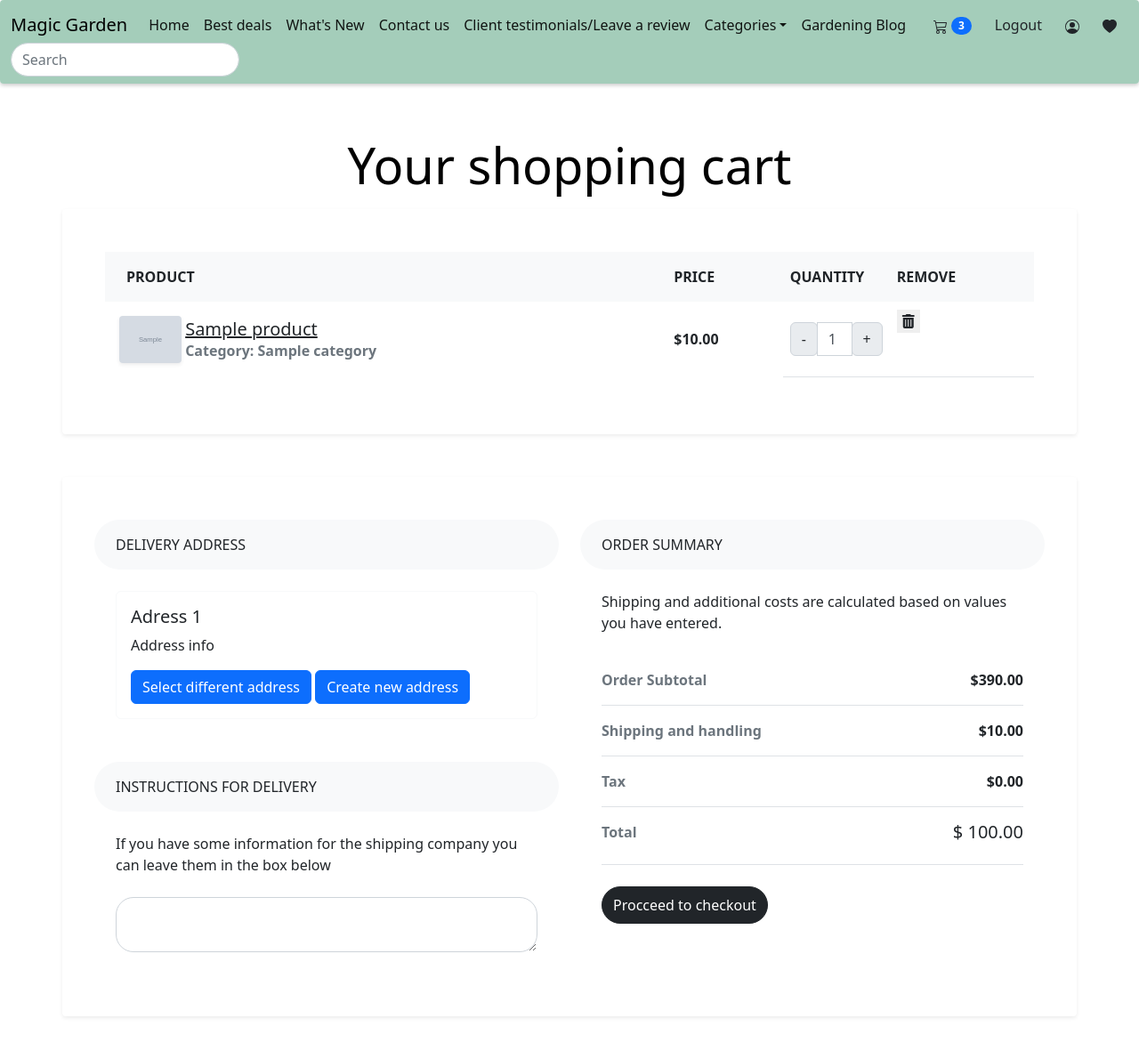
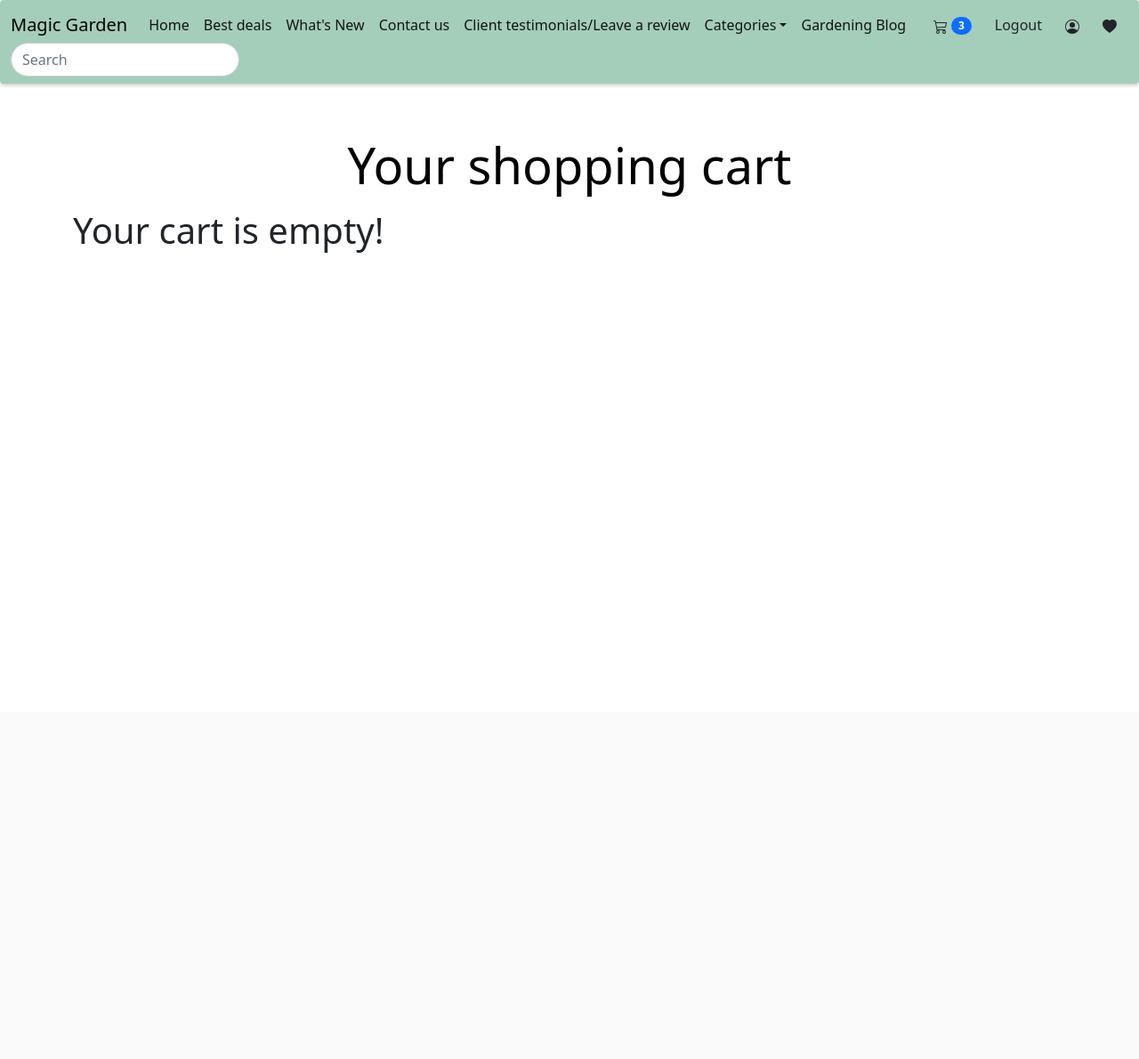
Before and after one commit to ipaulaandreea/ecommerce, a Django app: page /cart in a window 1280 px wide. Shown: the whole page at 89% size. After the commit the page ends 284 px from the top, so only its background shows below. Run offline with Django 4.2, Linux system fonts and the light colour scheme; a user stored in the database is signed in; tables that the repository leaves empty hold one stand-in row (values such as "Sample post"); grey boxes marked "Sample" are stand-in pictures; some libraries are stand-ins or nearby versions.

Commit message:
fixed cart display

```diff
--- a/ecommerce_project/ecommerce_app/static/cart.css
+++ b/ecommerce_project/ecommerce_app/static/cart.css
@@ -1,3 +1,32 @@
 .display-4{
   color: black
 }
+
+.cart-content,
+.cart-summary,
+#empty-cart,
+.loader {
+  display: none;
+}
+
+.loader {
+  border: 16px solid #f3f3f3;
+  border-radius: 50%;
+  border-top: 16px solid #3498db;
+  width: 120px;
+  height: 120px;
+  -webkit-animation: spin 2s linear infinite; /* Safari */
+  animation: spin 2s linear infinite;
+  margin: auto;
+}
+
+/* Safari */
+@-webkit-keyframes spin {
+  0% { -webkit-transform: rotate(0deg); }
+  100% { -webkit-transform: rotate(360deg); }
+}
+
+@keyframes spin {
+  0% { transform: rotate(0deg); }
+  100% { transform: rotate(360deg); }
+}
--- a/ecommerce_project/ecommerce_app/static/js/functions.js
+++ b/ecommerce_project/ecommerce_app/static/js/functions.js
@@ -1,12 +1,88 @@
-// const REMOVE_FROM_CART_BUTTONS = document.getElementsByClassName("trash-btn");
-debugger;
-// console.log(REMOVE_FROM_CART_BUTTONS)
+$(document).ready(function() {
+  console.log( "ready!" );
+  displayCart();
+});
 
-function remove_item(productId) {
-  // let id=document.getElementById("myvariable");
-  // let selecteditem=id;
-  console.log(productId)
+let displayCart = () => {
+  let localSessionCart = localStorage.getItem('cart');
+  if (localSessionCart) {
+    displayCartContent(JSON.parse(localSessionCart));
+  } else {
+    displayCartIsEmpty();
+  }
+}
 
-// REMOVE_FROM_CART_BUTTONS.addEventListener('click', remove_item())
+let displayCartIsEmpty = () => {
+  $("#empty-cart").css("display", "block");
+}
 
+let displayCartContent = (cartData) => {
+  $(".loader").css("display", "block");
+  $.ajax({
+    url: 'api/products/products_data',
+    method: 'GET',
+    data: {
+      productIds: JSON.stringify(Object.keys(cartData))
+    },
+    success: function(response) {
+      console.log(response);
+      let productsData = (JSON.parse(response.response))
+      generateProductsTable(productsData);
+    },
+    error: function(xhr, status, error) {
+      console.error(error);
+    }
+  });
 }
+
+let generateProductsTable = (productsData) => {
+  let rows = [];
+  productsData.forEach(data => {
+    rows.push(createRow(data))
+  });
+
+  rows.map(row => {
+    $('#cart-table tbody').append(row);
+  });
+
+  $('.loader').css('display', 'none');
+  $('.cart-content').css('display', 'block');
+}
+
+let createRow = (productData) => {
+  return `<tr>
+  <th scope="row" class="border-0">
+    <div class="p-2">
+      <img src="` + productData.imageUrl + `" alt="" width="70" class="img-fluid rounded shadow-sm">
+      <div class="ml-3 d-inline-block align-middle">
+        <h5 class="mb-0">` + productData.title + `</h5>
+      </div>
+    </div>
+  </th>
+  <td class="border-0 align-middle"><strong>` + productData.price + ` $</strong></td>
+  <td class="border-10 align-middle" width="120px">
+    <div class="cart-product-quantity" width="130px">
+      <div class="input-group quantity">
+          <div class="input-group-prepend decrement-btn" style="cursor: pointer">
+              <span class="input-group-text">-</span>
+          </div>
+          <input type="text" class="qty-input form-control" maxlength="2" max="10" value="1">
+          <div class="input-group-append increment-btn" style="cursor: pointer">
+              <span class="input-group-text">+</span>
+          </div>
+      </div>
+    </div>
+
+  </td>
+  <td id="remove_from_cart">
+      <input type="hidden" value="` + productData.id + `" name="cartitem_product">
+      <button type="submit" class="trash-btn border-0 align-middle" id="remove-` + productData.id + `"
+      onclick="remove_item(` + productData.id + `)">
+        <a href="" class="text-dark">
+          <i class="fa fa-trash"></i>
+        </a>
+      </button>
+  </td>
+  </td>
+  </tr>`;
+}
--- a/ecommerce_project/ecommerce_app/templates/ecommerce_app/cart.html
+++ b/ecommerce_project/ecommerce_app/templates/ecommerce_app/cart.html
@@ -11,20 +11,26 @@
 
 <br></br>
 <br></br>
+
 <div class="px-4 px-lg-0">
     <!-- For demo purpose -->
     <div class="container text-white py-2 text-center">
       <h1 class="display-4">Your shopping cart</h1>
     </div>
+
     <!-- End -->
   {% comment %} {% for orderitem in orderitems  %} {% endcomment %}
     <div class="pb-5">
       <div class="container">
-        <div class="row">
+        <div class="loader"></div>
+        <div id="empty-cart" class="row">
+          <h1>Your cart is empty!</h1>
+        </div>
+        <div class="row cart-content">
           <div class="col-lg-12 p-5 bg-white rounded shadow-sm mb-5">
             <!-- Shopping cart table -->
             <div class="table-responsive">
-              <table class="table">
+              <table id="cart-table" class="table">
                 <thead>
                   <tr>
                     <th scope="col" class="border-0 bg-light">
@@ -41,60 +47,14 @@
                     </th>
                   </tr>
                 </thead>
-
-                <tbody>
-                  {% for cartitem in cartitems %}
-                  <tr>
-                    <th scope="row" class="border-0">
-                      <div class="p-2">
-                        <img src="{{cartitem.product.imageURL}}" alt="" width="70" class="img-fluid rounded shadow-sm">
-                        <div class="ml-3 d-inline-block align-middle">
-                          <h5 class="mb-0"> <a href="#" class="text-dark d-inline-block align-middle">{{cartitem.product}}</a></h5><span class="text-muted font-weight-normal font-italic d-block">Category: {{cartitem.product.category}}</span>
-                        </div>
-                      </div>
-                    </th>
-                    <td class="border-0 align-middle"><strong>${{cartitem.product.price}}</strong></td>
-                    <td class="border-10 align-middle" width="120px">
-                      <div class="cart-product-quantity" width="130px">
-                        <div class="input-group quantity">
-                            <div class="input-group-prepend decrement-btn" style="cursor: pointer">
-                                <span class="input-group-text">-</span>
-                            </div>
-                            <input type="text" class="qty-input form-control" maxlength="2" max="10" value="1">
-                            <div class="input-group-append increment-btn" style="cursor: pointer">
-                                <span class="input-group-text">+</span>
-
-                            </div>
-                        </div>
-                      </div>
-
-                  </td>
-
-
-                  <td id="remove_from_cart">
-
-                    {% comment %} <form action="{%url "remove_from_cart"%}" method="POST">
-                    {% csrf_token %} {% endcomment %}
-                        {% comment %} <input type="hidden" value="{{cartitem.product})" name="cartitem_product"> {% endcomment %}
-                        <button type="submit" class="trash-btn border-0 align-middle" id="remove-{{cartitem.product.id}}" onclick="remove_item({{cartitem.product.id}})">
-                          <a href="" class="text-dark">
-                            <i class="fa fa-trash"></i>
-                          </a>
-                        </button>
-                  </td>
-                        {% endfor %}     {% comment %} </form> {% endcomment %}
-
-                  </td>
-
-                  </tr>
-
+                <tbody id="table-rows">
                 </tbody>
               </table>
             </div>
             <!-- End -->
           </div>
         </div>
-        <div class="row py-5 p-4 bg-white rounded shadow-sm">
+        <div class="row py-5 p-4 bg-white rounded shadow-sm cart-summary">
           <div class="col-lg-6">
             <div class="bg-light rounded-pill px-4 py-3 text-uppercase font-weight-bold">Delivery address</div>
             <div class="p-4">
--- /dev/null
+++ b/ecommerce_project/ecommerce_app/urls/api/product/urls.py
@@ -0,0 +1,6 @@
+from django.urls import path
+from ecommerce_app.views.api.product import views
+
+urlpatterns = [
+    path("products_data", views.productsData, name="productsData"),
+]
--- /dev/null
+++ b/ecommerce_project/ecommerce_app/urls/api/urls.py
@@ -0,0 +1,5 @@
+from django.urls import include, path
+
+urlpatterns= [
+    path("products/", include("ecommerce_app.urls.api.product.urls"))
+]
--- a/ecommerce_project/ecommerce_app/urls.py
+++ b/ecommerce_project/ecommerce_app/urls/urls.py
@@ -1,8 +1,6 @@
-from django.urls import path
-from . import views
+from django.urls import include, path
+from ..views import views
 from django.contrib.auth import views as auth_views
-
-
 
 urlpatterns= [
 path("", views.starting_page, name="starting-page"),
@@ -14,5 +12,5 @@
 path("add_to_cart",views.add_to_cart, name="add_to_cart"),
 # path("remove_from_cart",views.add_to_cart, name="remove_from_cart"),
 path("login_user", auth_views.LoginView.as_view()),
-
+path("api/", include("ecommerce_app.urls.api.urls"))
 ]
--- a/ecommerce_project/ecommerce_project/settings.py
+++ b/ecommerce_project/ecommerce_project/settings.py
@@ -45,6 +45,7 @@
     'django.contrib.messages',
     'django.contrib.staticfiles',
     'ecommerce_app',
+    'django_extensions',
 ]
 
 MIDDLEWARE = [
--- a/ecommerce_project/ecommerce_project/urls.py
+++ b/ecommerce_project/ecommerce_project/urls.py
@@ -21,6 +21,6 @@
 
 urlpatterns = [
     path('admin/', admin.site.urls),
-    path("", include("ecommerce_app.urls")),
+    path("", include("ecommerce_app.urls.urls")),
     path('login', include('django.contrib.auth.urls')),
 ] + static(settings.MEDIA_URL, document_root=settings.MEDIA_ROOT)
```
Also changed, not shown: ecommerce_project/ecommerce_app/static/js/productsList.js (+7 -6 lines), ecommerce_project/ecommerce_app/views/api/product/views.py (added, +20 -0 lines), ecommerce_project/ecommerce_app/views/views.py (renamed from ecommerce_project/ecommerce_app/views.py, +3 -9 lines), ecommerce_project/ecommerce_app/urls/api/__init__.py (added), ecommerce_project/ecommerce_app/urls/api/product/__init__.py (added), ecommerce_project/ecommerce_app/views/__init__.py (added), ecommerce_project/ecommerce_app/views/api/__init__.py (added), ecommerce_project/ecommerce_app/views/api/product/__init__.py (added).
